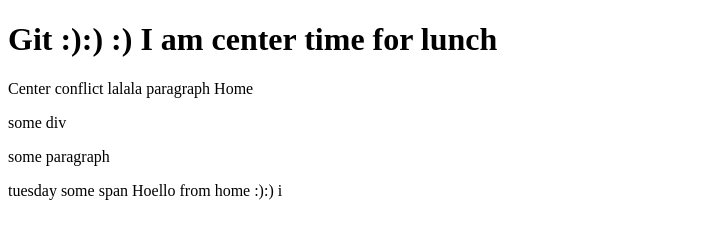
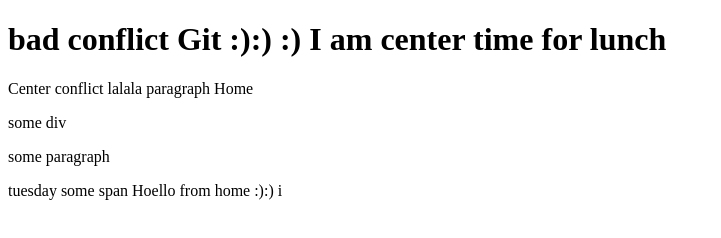
Before and after one commit to AnitaMazneva1/pro1101, a plain HTML site: page index.html in a window 1280 px wide. Shown: the whole page, without its empty margins (0-721 px from the left). Drawn offline with Linux system fonts and the light colour scheme.

Commit message:
bad conflict

```diff
--- a/index.html
+++ b/index.html
@@ -4,7 +4,7 @@
         <title>Hello git</title>
     </head>
     <body>
-        <h1>Git :):) :) I am center time for lunch</h1>
+        <h1>bad conflict Git :):) :) I am center time for lunch</h1>
         <p>Center conflict lalala paragraph Home</p>
         <div>some div</div>
         <p>some paragraph</p>
```
